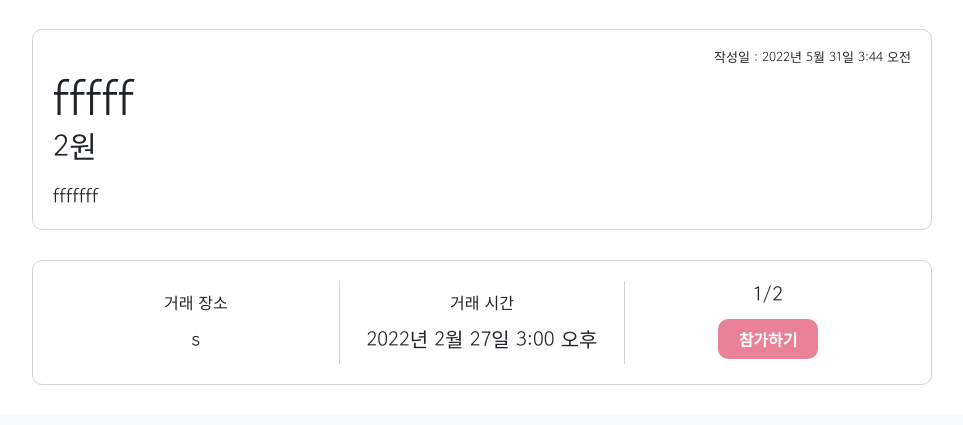
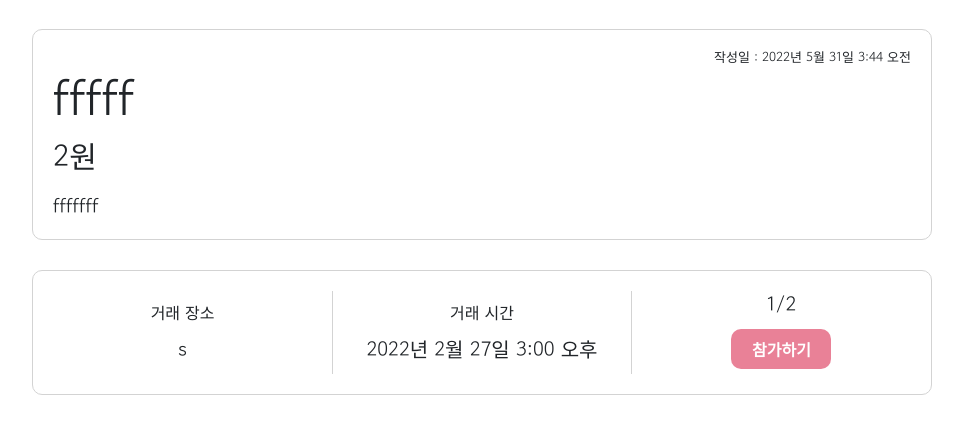
Before and after one commit to minsol1/buytogether, a Django app: page /detail/9 in a window 1280 px wide. Shown: the part 721-1146 px from the top of the page, without its empty margins (158-1121 px from the left). Before the commit the page ends 1106 px from the top, so only its background shows below. Run offline with Django 4.2, Linux system fonts and the light colour scheme; data comes from the database, SQL or seed files in the repository.

Commit message:
re datail

```diff
--- a/buyTogether/static/style.css
+++ b/buyTogether/static/style.css
@@ -37,6 +37,16 @@
   margin-left: auto;
   margin-right: auto;
 }
+.detail_division_t {
+  width: 900px;
+  border: 1px solid;
+  border-color: lightgrey;
+  border-radius: 10px 10px;
+  padding: 20px 0;
+  margin-bottom: 30px;
+  margin-left: auto;
+  margin-right: auto;
+}
 .detail_lev {
     width: 40px;
     height: 40px;
@@ -70,10 +80,10 @@
 } */
 #purbd_detail_price {
     font-size: 30px;
-    margin: 0;
+    margin: 10px 0 0 0;
 }
 .detail_td {
-    width: 286.3px;
+    width: 299.6px;
     padding: 5px;
 }
 .detail_table_line {
@@ -141,7 +151,7 @@
   float: left;
 }
 .division_table {
-  width: 858px;
+  width: 898px;
   text-align: center;
   border-collapse: collapse;
 }
--- a/buyTogether/templates/purbd/detail.html
+++ b/buyTogether/templates/purbd/detail.html
@@ -32,7 +32,7 @@
     </div>
     <!-- <hr style="height: 0.5px; border: none; background-color: lightgrey; margin-bottom: 20px; margin: 13px 0;"> -->
 
-    <div class="detail_division">
+    <div class="detail_division_t">
         <table class="division_table">
             <tr>
                 <td class="detail_td">
--- a/buyTogether/templates/users/profile.html
+++ b/buyTogether/templates/users/profile.html
@@ -13,7 +13,7 @@
         </tr>
     </table>
 
-    <div class="detail_division">
+    <div class="detail_division_t">
         <table class="division_table">
             <tr>
                 <td class="detail_td">
@@ -38,11 +38,7 @@
             <hr style="margin: 0;">
             <div class="half_division_info">
                 {% for post in p_post %}
-<<<<<<< HEAD
-                    <a href="{% url 'detail' post.id %}" class="profile_list nav-link nav_change_color">{{post.title}}</a><br>
-=======
                     <br><a href="{% url 'detail' post.id %}" class="profile_list nav-link nav_change_color">{{post.title}}</a>
->>>>>>> 79926363fa1f9f9fbb5492ac321a07440fcd5a82
                 {% endfor %}
             </div>
         </div>
```
